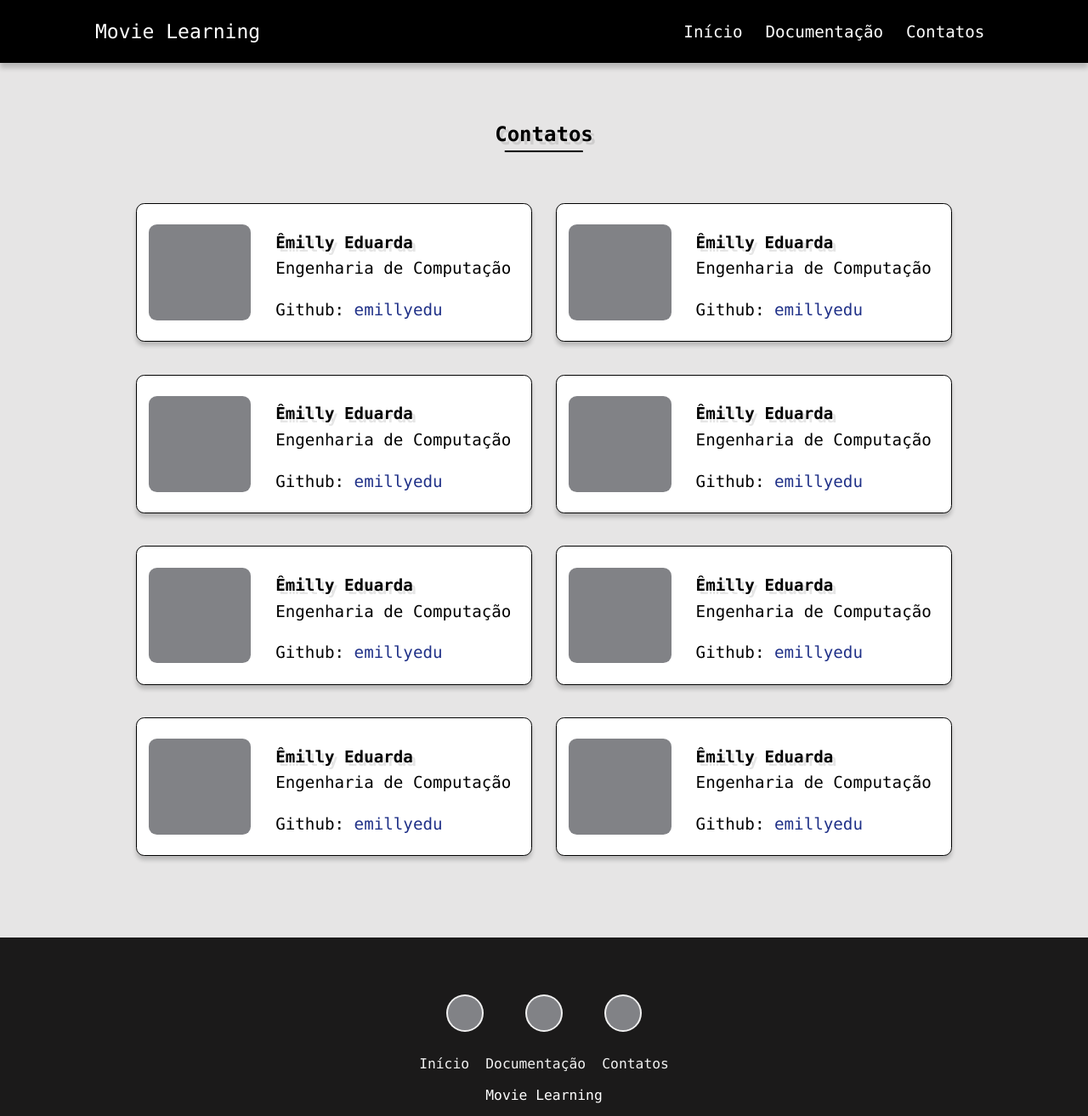
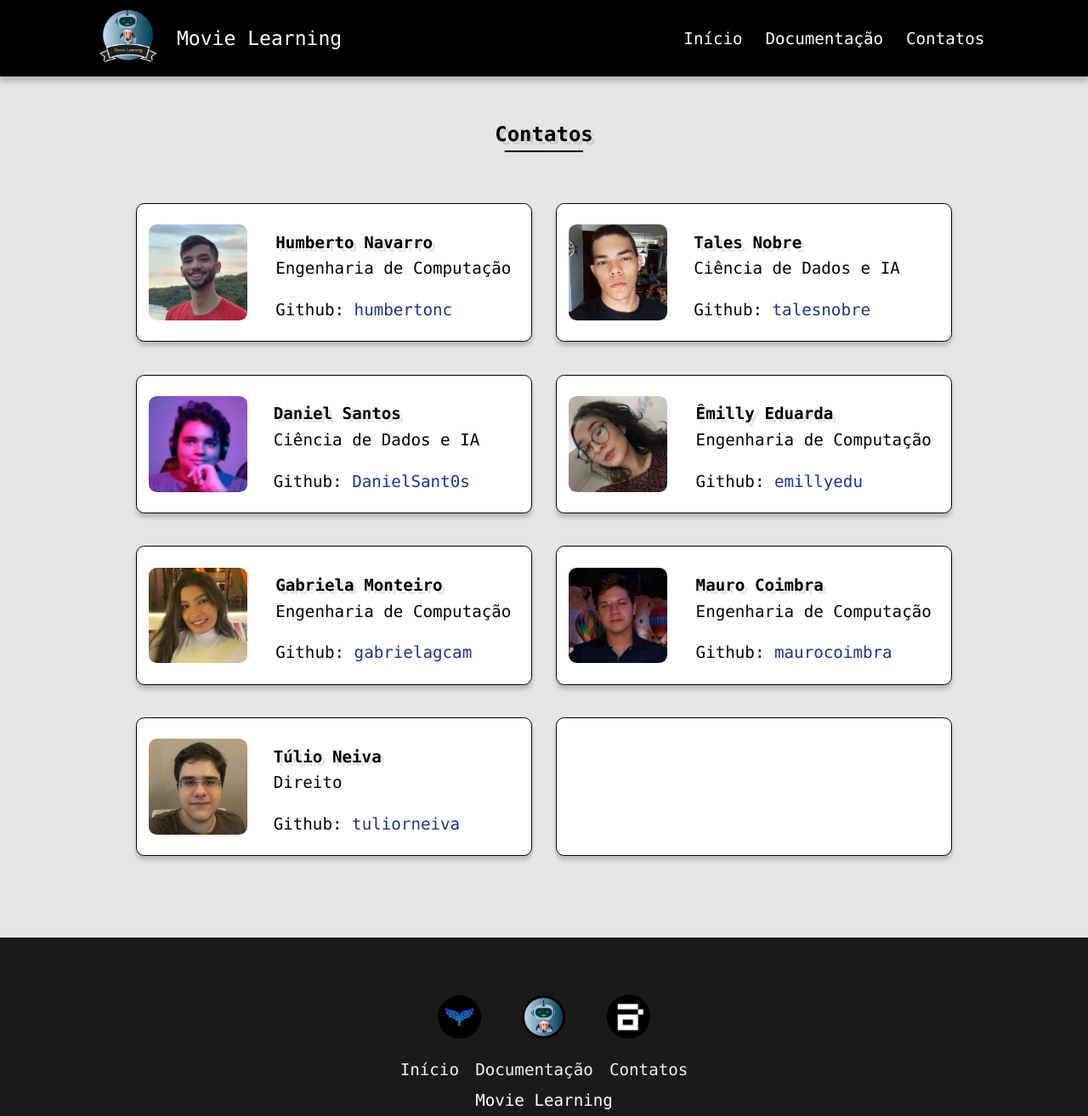
Before and after one commit to emillyedu/movie-learning-TAIL, a plain HTML site: page contato.html in a window 1280 px wide. Shown: the top 1313 px of the page at 85% size. Drawn offline with Linux system fonts and the light colour scheme.

Commit message:
atualizações

```diff
--- a/contato.html
+++ b/contato.html
@@ -4,6 +4,7 @@
     <meta charset="UTF-8">
     <meta name="viewport" content="width=device-width, initial-scale=1.0">
     <title>Movie Learning</title>
+    <link rel="icon" type="imagem/png" href="/img/logo-parcial.png"/>
     <!-- estilo CSS -->
     <link rel="stylesheet" href="./css/styles.css" />
 </head>
@@ -14,6 +15,7 @@
             <nav class="header">
                 <div class="general-header container">
                     <div class="logo">
+                        <img src="./img/movie-learning.png" alt="">
                         <h1>Movie Learning</h1>
                     </div>
 
@@ -45,16 +47,48 @@
                     <div>
                         <div class="text-box">
                             <h2>
-                                Êmilly Eduarda
+                                Humberto Navarro
                             </h2>
                             <h3>
                                 Engenharia de Computação
                             </h3>
                             <br>
-                            <h3>Github: <a href="https://github.com/emillyedu">emillyedu</a></h3>
+                            <h3>Github: <a href="https://github.com/humbertonc">humbertonc</a></h3>
                         </div>
                     </div>
-                    <img src="./img/foto.jpg" alt="">
+                    <img src="./img/humberto.jpg" alt="">
+                </div>
+                <div class="box">
+                    <div>
+                        <div class="text-box margin1">
+                            <h2>
+                                Tales Nobre
+                            </h2>
+                            <h3>
+                                Ciência de Dados e IA
+                            </h3>
+                            <br>
+                            <h3>Github: <a href="https://github.com/talesnobre">talesnobre</a></h3>
+                        </div>
+                    </div>
+                    <img src="./img/tales.jpg" alt="">
+                </div>
+            </div>
+            <div class="box-sections container-md">
+                <div class="box">
+                    <div>
+                        <div class="text-box margin1">
+                            <h2>
+                                Daniel Santos
+                            </h2>
+                            <h3>
+                                Ciência de Dados e IA
+                            </h3>
+                            <br>
+                            <h3>Github: <a href="https://github.com/DanielSant0s">DanielSant0s</a></h3>
+                        </div>
+                    </div>
+                    <img src="./img/daniel.jpg" alt="">
                 </div>
                 <div class="box">
                     <div>
@@ -69,7 +103,7 @@
                             <h3>Github: <a href="https://github.com/emillyedu">emillyedu</a></h3>
                         </div>
                     </div>
-                    <img src="./img/foto.jpg" alt="">
+                    <img src="./img/emilly.jpg" alt="">
                 </div>
             </div>
             <div class="box-sections container-md">
@@ -77,95 +111,54 @@
                     <div>
                         <div class="text-box">
                             <h2>
-                                Êmilly Eduarda
+                                Gabriela Monteiro
                             </h2>
                             <h3>
                                 Engenharia de Computação
                             </h3>
                             <br>
-                            <h3>Github: <a href="https://github.com/emillyedu">emillyedu</a></h3>
+                            <h3>Github: <a href="https://github.com/gabrielagcam">gabrielagcam</a></h3>
                         </div>
                     </div>
-                    <img src="./img/foto.jpg" alt="">
+                    <img src="./img/gabriela.jpg" alt="">
                 </div>
                 <div class="box">
                     <div>
                         <div class="text-box">
                             <h2>
-                                Êmilly Eduarda
+                                Mauro Coimbra
                             </h2>
                             <h3>
                                 Engenharia de Computação
                             </h3>
                             <br>
-                            <h3>Github: <a href="https://github.com/emillyedu">emillyedu</a></h3>
+                            <h3>Github: <a href="https://github.com/maurocoimbra">maurocoimbra</a></h3>
                         </div>
                     </div>
-                    <img src="./img/foto.jpg" alt="">
+                    <img src="./img/mauro.jpg" alt="">
                 </div>
             </div>
             <div class="box-sections container-md">
                 <div class="box">
                     <div>
-                        <div class="text-box">
+                        <div class="text-box margin2">
                             <h2>
-                                Êmilly Eduarda
+                                Túlio Neiva
                             </h2>
                             <h3>
-                                Engenharia de Computação
+                                Direito
                             </h3>
                             <br>
-                            <h3>Github: <a href="https://github.com/emillyedu">emillyedu</a></h3>
+                            <h3>Github: <a href="https://github.com/tuliorneiva">tuliorneiva</a></h3>
                         </div>
                     </div>
-                    <img src="./img/foto.jpg" alt="">
+                    <img src="./img/tulio.jpeg" alt="">
                 </div>
-                <div class="box">
+                <div class="box ultima" >
                     <div>
                         <div class="text-box">
-                            <h2>
-                                Êmilly Eduarda
-                            </h2>
-                            <h3>
-                                Engenharia de Computação
-                            </h3>
-                            <br>
-                            <h3>Github: <a href="https://github.com/emillyedu">emillyedu</a></h3>
                         </div>
                     </div>
-                    <img src="./img/foto.jpg" alt="">
-                </div>
-            </div>
-            <div class="box-sections container-md">
-                <div class="box">
-                    <div>
-                        <div class="text-box">
-                            <h2>
-                                Êmilly Eduarda
-                            </h2>
-                            <h3>
-                                Engenharia de Computação
-                            </h3>
-                            <br>
-                            <h3>Github: <a href="https://github.com/emillyedu">emillyedu</a></h3>
-                        </div>
-                    </div>
-                    <img src="./img/foto.jpg" alt="">
-                </div>
-                <div class="box">
-                    <div>
-                        <div class="text-box">
-                            <h2>
-                                Êmilly Eduarda
-                            </h2>
-                            <h3>
-                                Engenharia de Computação
-                            </h3>
-                            <br>
-                            <h3>Github: <a href="https://github.com/emillyedu">emillyedu</a></h3>
-                        </div>
-                    </div>
-                    <img src="./img/foto.jpg" alt="">
                 </div>
             </div>
         </section>
@@ -178,13 +171,13 @@
                 <div class="footer-column">
                     <div class="icons">
                         <div class="icon">
-                            <img src="./img/foto.jpg" alt="">
+                            <img src="./img/tail.jpg" alt="">
                         </div>
                         <div class="icon">
-                            <img src="./img/foto.jpg" alt="">
+                            <img src="./img/logo-parcial.png" alt="">
                         </div>
                         <div class="icon">
-                            <img src="./img/foto.jpg" alt="">
+                            <img src="./img/aria.jpg" alt="">
                         </div>
                     </div>
 
--- a/css/styles.css
+++ b/css/styles.css
@@ -77,7 +77,7 @@ select{
 
 /*------------------HEADER------------------*/
 .header {
-    padding: 2.5rem 0;
+    padding: 0.7rem 0;
     background-color:#000000 !important ;
     position: fixed;
     top: 0;
@@ -99,6 +99,8 @@ select{
 }
 .logo h1 {
     font-size: 2.4rem;
+    margin-top: 2.6rem;
+    margin-left: 2rem;
 }
 
 .header-list {
@@ -118,6 +120,15 @@ select{
     padding: 0.8rem 1rem;
 }
 
+.logo img{
+    width: 8rem;
+    border-radius: 100%;
+}
+
+.logo{
+    display: flex;
+}
+
 /*------------------ CONTATOS ------------------*/
 .main{
     margin: 15rem 0 10rem 0;
@@ -126,6 +137,14 @@ select{
 .sections {
     padding: 7rem 0 0 0;
 }
+
+/* .ultima{
+    background-color: rgb(230, 229, 229) !important;
+    box-shadow: 0 !important;
+    border-style: none !important;
+    border-color: rgb(230, 229, 229) !important;
+    cursor:auto !important;
+} */
 
 .box:nth-child(1) {
     background-color: #ffffff;
@@ -137,10 +156,6 @@ select{
     background-color: #ffffff;
     box-shadow: 0 0.5rem 0.5rem rgba(0, 0, 0.5, 0.2);
     cursor: pointer;
-}
-
-.box{
-    transition: 0.4s;
 }
 
 .box:hover {
@@ -158,6 +173,7 @@ select{
     border-style: groove;
     border-width: 1px;
 
+    transition: 0.4s;
     padding: 1.5rem;
     overflow: hidden;
     z-index: 1;
@@ -169,7 +185,7 @@ select{
     bottom: 15%;
     left: 3%;
     height: 70%;
-    width: 26%;
+    width: 25%;
     z-index: -1;
     border-radius: 1rem;
 }
@@ -180,6 +196,13 @@ select{
     top: 55%;
     right: 5%;
     transform: translate(0, -50%);
+}
+
+.box .margin2 {
+    right: 18% !important;
+}
+.box .margin1 {
+    right: 13% !important;
 }
 
 .box .text-box h2{
@@ -263,7 +286,8 @@ button {
     font-size: 2rem;
     font-weight: 600;
     padding: 1.7rem;
-
+    width: 20rem;
+    border-radius: 0.5rem;
 }
 
 button:hover {
@@ -395,7 +419,7 @@ button:hover {
 .footer-column a:link, .footer-column a:visited {
     display: block;
     color: #f1f1f1;
-    font-size: 1.7rem;
+    font-size: 2rem;
     transition: 0.5s;
 }
 
@@ -404,12 +428,12 @@ button:hover {
 }
 
 .footer-column h3 {
-    font-size: 1.7rem !important;
+    font-size: 2rem !important;
 }
 
 .icon{
-    background-color: #f1f1f1;
-    padding: 2px;
+    background-color: #030303;
+    padding: 3px;
     margin: 0 2rem;
     align-items: center;
     display: inline-flex;
@@ -417,7 +441,7 @@ button:hover {
 }
 
 .icon img{
-    width: 40px;
+    width: 45px;
     align-items: center;
     display: inline-flex;
     border-radius: 100%;
--- a/documentacao.html
+++ b/documentacao.html
@@ -4,6 +4,7 @@
     <meta charset="UTF-8">
     <meta name="viewport" content="width=device-width, initial-scale=1.0">
     <title>Movie Learning</title>
+    <link rel="icon" type="imagem/png" href="/img/logo-parcial.png"/>
     <!-- estilo CSS -->
     <link rel="stylesheet" href="./css/styles.css" />
 </head>
@@ -14,6 +15,7 @@
             <nav class="header">
                 <div class="general-header container">
                     <div class="logo">
+                        <img src="./img/movie-learning.png" alt="">
                         <h1>Movie Learning</h1>
                     </div>
 
@@ -88,13 +90,13 @@
                 <div class="footer-column">
                     <div class="icons">
                         <div class="icon">
-                            <img src="./img/foto.jpg" alt="">
+                            <img src="./img/tail.jpg" alt="">
                         </div>
                         <div class="icon">
-                            <img src="./img/foto.jpg" alt="">
+                            <img src="./img/logo-parcial.png" alt="">
                         </div>
                         <div class="icon">
-                            <img src="./img/foto.jpg" alt="">
+                            <img src="./img/aria.jpg" alt="">
                         </div>
                     </div>
 
```
Also changed, not shown: index.html (+6 -4 lines), img/aria.JPG (added), img/daniel.jpg (added), img/emilly.JPG (added), img/gabriela.jpg (added), img/humberto.jpg (added), img/logo-parcial.png (added), img/mauro.jpg (added), img/movie-learning.png (added), img/tail.JPG (added), img/tales.jpg (added), img/tulio.jpeg (added).
